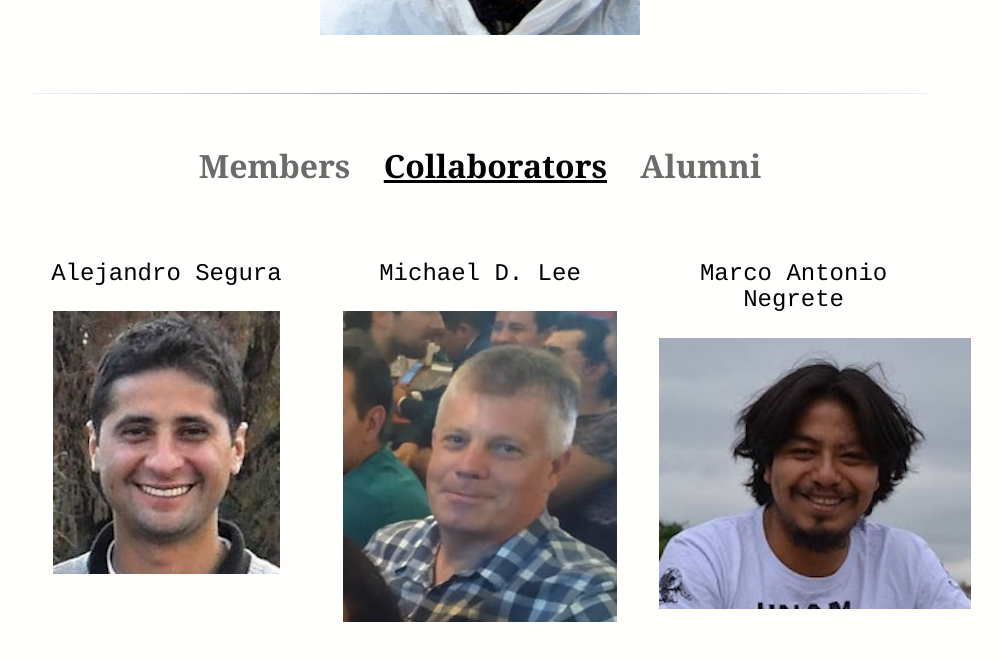
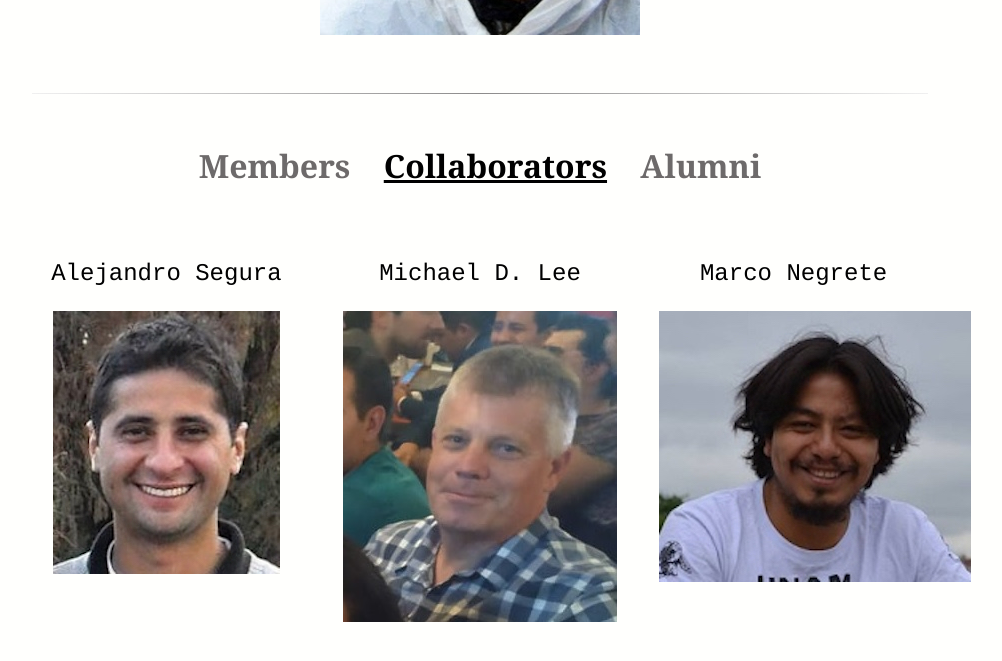
Before and after one commit to BouzasLab25/bouzaslab25.github.io, a Jekyll site: the page built from people/collaborators.html, in a window 1280 px wide and 900 px high, scrolled down 699 px. Shown: the top 661 px of the window, without its empty margins (160-1162 px from the left). Built offline with Jekyll 4.4.1, drawn with Linux system fonts in a browser that asks for light colours.

Commit message:
Update collaborators.html

```diff
--- a/people/collaborators.html
+++ b/people/collaborators.html
@@ -26,5 +26,5 @@ title: Lab25 Collaborators
 
 
   <div class="left" >
-	<p><a class='lu' href="/people/marco.html">Marco Antonio Negrete</a></p>
+	<p><a class='lu' href="/people/marco.html">Marco Negrete</a></p>
 	  <a href="/people/marco.html"><img class="displayed" src="/images/marco.jpg" /></a>
```
